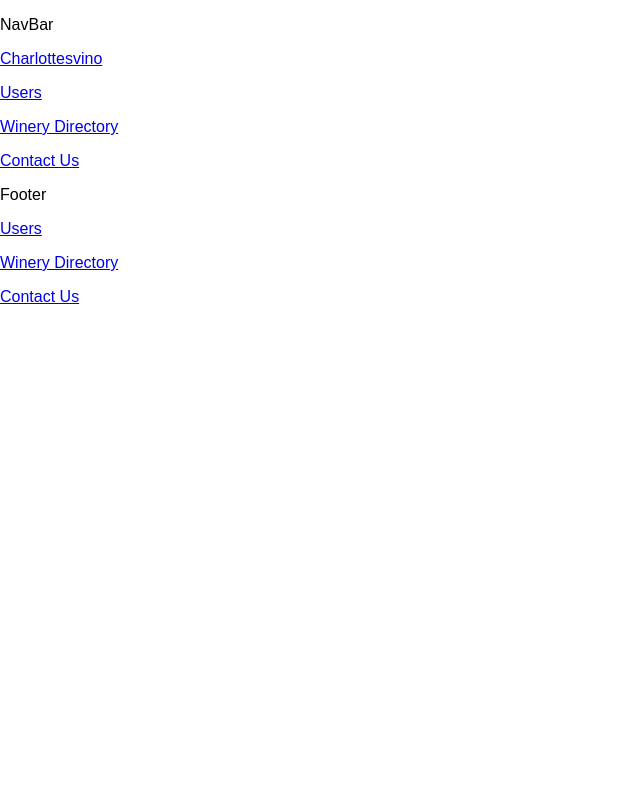
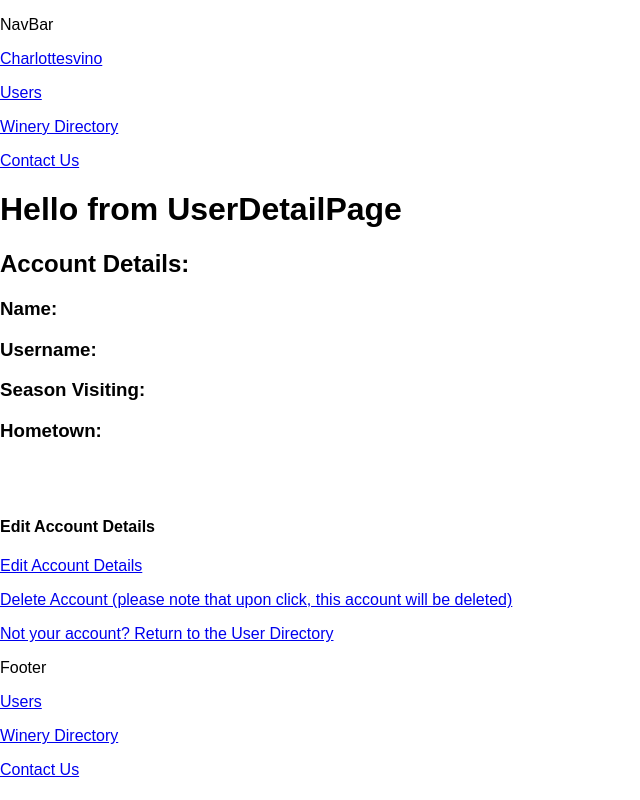
Before and after one commit to ebhinch/project_three, a React (Create React App) app in the folder client/: page /users/1 in a window 1280 px wide. Shown: the whole page, without its empty margins (0-640 px from the left). Built offline with nearby package versions, Linux system fonts and the light colour scheme.

Commit message:
began building out user detail page and added links to user page

```diff
--- a/client/src/App.js
+++ b/client/src/App.js
@@ -9,6 +9,7 @@ import { BrowserRouter as Router, Switch, Route } from 'react-router-dom'
 // Import your own components after imports from node_modules
 import HomePage from "./components/home/HomePage.js"
 import UserPage from "./components/user/UserPage.js"
+import UserDetailPage from "./components/user/UserDetailPage.js"
 import VineyardPage from "./components/vineyard/VineyardPage.js"
 import NavBar from "./components/NavBar.js"
 import Footer from "./components/Footer.js"
@@ -29,6 +30,7 @@ class App extends Component {
             <Route exact path="/" component={HomePage} />
             <Route exact path="/users" component={UserPage} />
             <Route exact path="/vineyards" component={VineyardPage} />
+            <Route exact path="/users/:userId" component={UserDetailPage} />
           </Switch>
           <Footer />
         </div>
--- a/client/src/components/user/UserDetailPage.js
+++ b/client/src/components/user/UserDetailPage.js
@@ -0,0 +1,36 @@
+import React, { Component } from 'react';
+import axios from "axios";
+import { Link } from "react-router-dom";
+import UserPage from "./UserPage";
+
+class UserDetailPage extends Component {
+    state={
+        user: {
+          userName: "",
+          name: "",
+          hometown: "",
+          season: ""
+        }
+      }
+    render() {
+        return (
+            <div>
+                <h1>Hello from UserDetailPage</h1>
+                <h2>Account Details:</h2>
+                <h3>Name: </h3>
+                <h3>Username: </h3>
+                <h3>Season Visiting: </h3>
+                <h3>Hometown: </h3>
+                <br /> <br />
+                <h4>Edit Account Details</h4>
+                <p><Link to="">Edit Account Details</Link></p>
+                <p><Link to="">Delete Account (please note that upon click, this account will be deleted)</Link></p>
+                <p><Link to="/users">Not your account? Return to the User Directory</Link></p>
+                </div>
+        );
+    }
+}
+
+export default UserDetailPage;
+
+<p> <Link to="/users">Users</Link></p>
```
